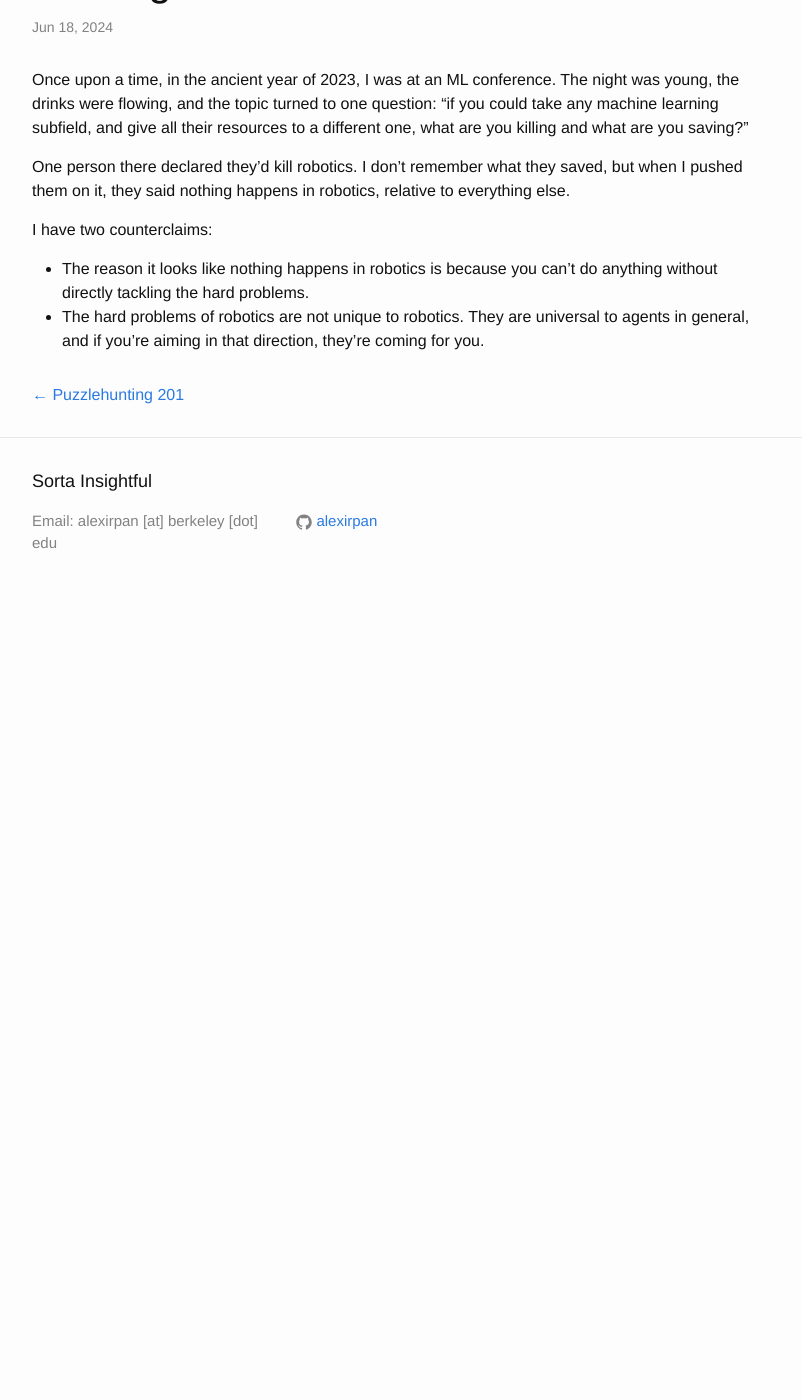
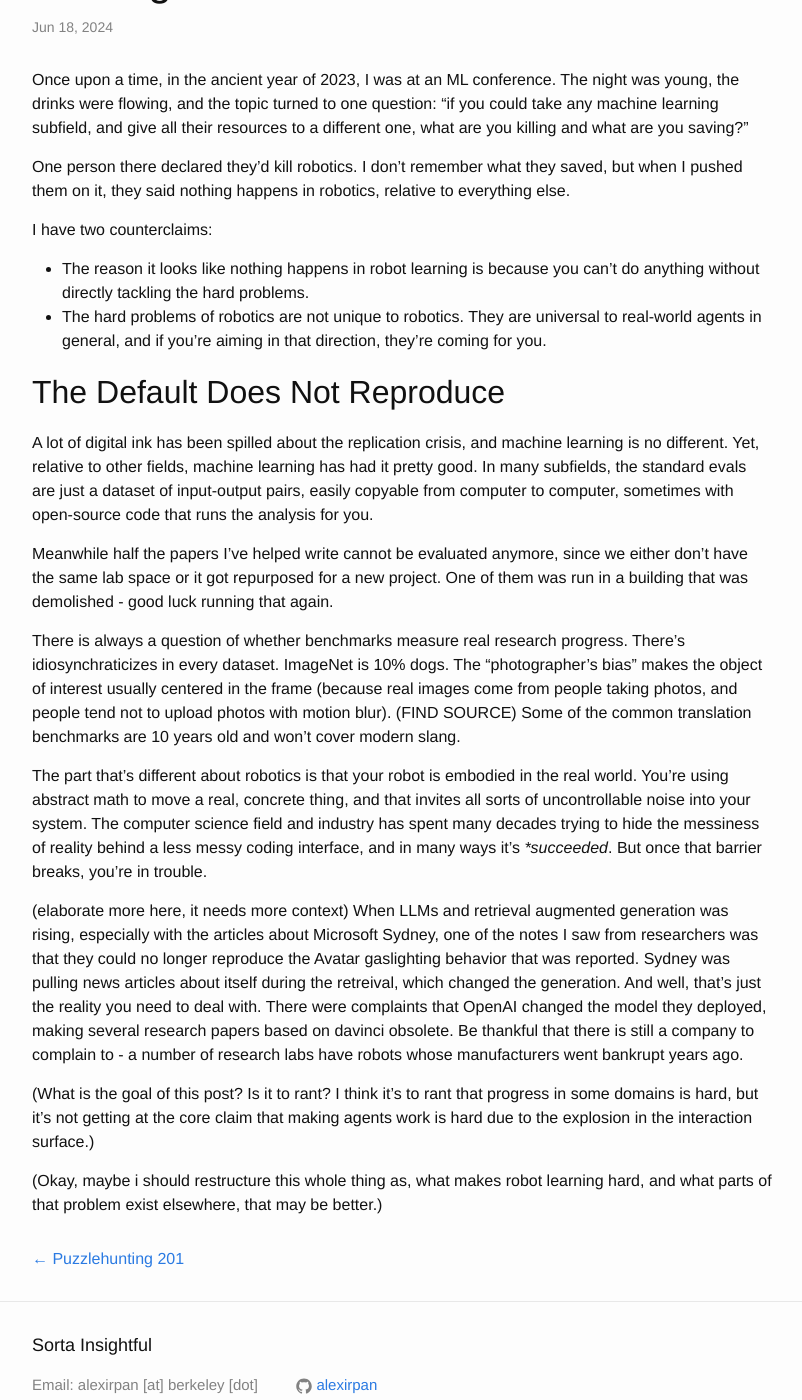
Before and after one commit to alexirpan/alexirpan.github.io, a Jekyll site: the page built from _posts/2024-06-18-tragedies-of-robot-learning.markdown, in a window 1280 px wide and 1400 px high, scrolled down 197 px. Shown: the whole window, without its empty margins (238-1040 px from the left). Built offline with Jekyll 4.4.1, drawn with Linux system fonts in a browser that asks for light colours; nearby versions of some CDN libraries; before the commit the page ends 900 px from its top, so only the background shows below that.

Commit message:
Some partial work

```diff
--- a/_posts/2024-06-18-tragedies-of-robot-learning.markdown
+++ b/_posts/2024-06-18-tragedies-of-robot-learning.markdown
@@ -11,5 +11,31 @@
 
 I have two counterclaims:
 
-* The reason it looks like nothing happens in robotics is because you can't do anything without directly tackling the hard problems.
-* The hard problems of robotics are not unique to robotics. They are universal to agents in general, and if you're aiming in that direction, they're coming for you.
+* The reason it looks like nothing happens in robot learning is because you can't do anything without directly tackling the hard problems.
+* The hard problems of robotics are not unique to robotics. They are universal to real-world agents in general, and if you're aiming in that direction, they're coming for you.
+
+
+The Default Does Not Reproduce
+-----------------------------------
+
+A lot of digital ink has been spilled about the replication crisis, and machine learning is no different. Yet, relative to other fields, machine learning
+has had it pretty good.
+In many subfields, the standard evals are just a dataset of input-output pairs, easily copyable from computer to computer, sometimes with open-source code that runs the analysis for you.
+
+Meanwhile half the papers I've helped write cannot be evaluated anymore, since we either don't have the same lab space or it got repurposed for a new project.
+One of them was run in a building that was demolished - good luck running that again.
+
+There is always a question of whether benchmarks measure real research progress. There's idiosynchraticizes in every dataset. ImageNet is 10% dogs. The "photographer's bias" makes the object of interest usually centered in the frame (because real images come from people taking photos, and people tend not to upload photos with motion blur). (FIND SOURCE) Some of the common translation benchmarks are 10 years old and won't cover modern slang.
+
+The part that's different about robotics is that your robot is embodied in the real world.
+You're using abstract math to move a real, concrete thing, and that invites
+all sorts of uncontrollable noise into your system. The computer science field and industry has spent many decades trying to hide the messiness of reality behind a less messy coding interface, and in many ways it's **succeeded*. But once that barrier breaks, you're in trouble.
+
+(elaborate more here, it needs more context)
+When LLMs and retrieval augmented generation was rising, especially with the articles about Microsoft Sydney, one of the notes I saw from researchers was that they
+could no longer reproduce the Avatar gaslighting behavior that was reported.
+Sydney was pulling news articles about itself during the retreival, which changed the generation. And well, that's just the reality you need to deal with. There were complaints that OpenAI changed the model they deployed, making several research papers based on davinci obsolete. Be thankful that there is still a company to complain to - a number of research labs have robots whose manufacturers went bankrupt years ago.
+
+(What is the goal of this post? Is it to rant? I think it's to rant that progress in some domains is hard, but it's not getting at the core claim that making agents work is hard due to the explosion in the interaction surface.)
+
+(Okay, maybe i should restructure this whole thing as, what makes robot learning hard, and what parts of that problem exist elsewhere, that may be better.)
```
